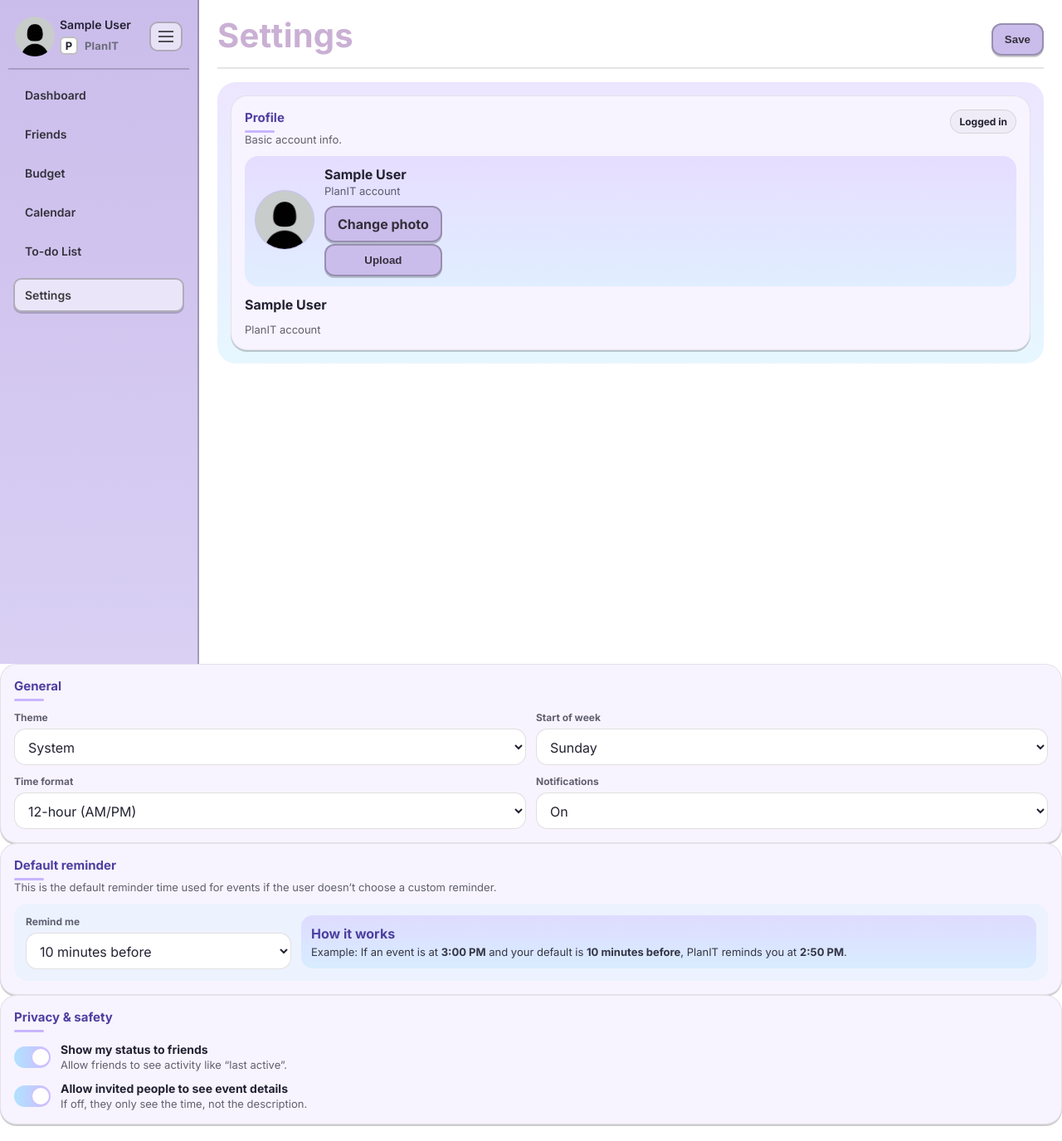
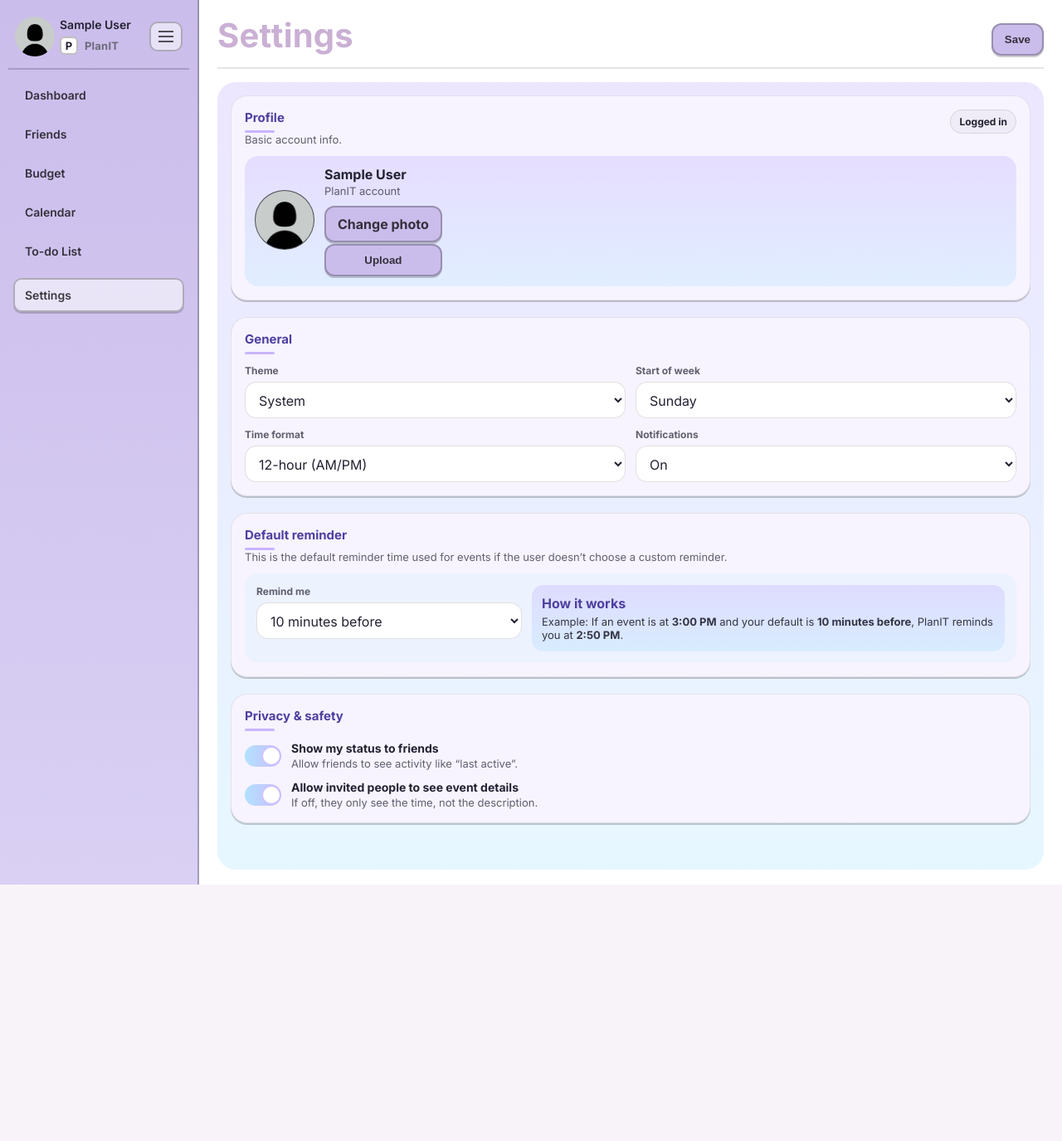
Before and after one commit to TheDeadlyFlower1098/capstoneProject, a Flask app: page /settings in a window 1280 px wide. Shown: the whole page at 83% size. After the commit the page ends 1066 px from the top, so only its background shows below. Run offline with Flask 3, Linux system fonts and the light colour scheme; the visitor is signed in with stand-in values (Sample User, id 1).

Commit message:
settings fixed

```diff
--- a/static/css/settings.css
+++ b/static/css/settings.css
@@ -2,8 +2,9 @@
 
 /* Page wrapper (adds soft color so it doesn't feel empty/white) */
 .settings-shell {
-  display: grid;
-  gap: 14px;
+  display: flex;
+  flex-direction: column;
+  gap: 20px;
 
   background: linear-gradient(
     180deg,
@@ -12,6 +13,9 @@
   );
   padding: 16px;
   border-radius: 22px;
+}
+.card {
+  height: auto;
 }
 
 /* Cards */
@@ -78,13 +82,7 @@
   border-radius: 16px;
 }
 
-.avatar {
-  width: 46px;
-  height: 46px;
-  border-radius: 999px;
-  background: rgba(171, 140, 255, 0.25);
-  border: 1px solid rgba(0,0,0,0.08);
-}
+
 
 .profile-meta {
   display: grid;
@@ -349,9 +347,21 @@
   height: 72px;
   border-radius: 50%;
   object-fit: cover;
+  border: 1px solid rgba(0,0,0,0.08);
 }
 
 .upload-btn {
   margin-top: 8px;
   display: inline-block;
 }
+.settings-shell {
+  display: flex;
+  flex-direction: column;
+  gap: 20px;
+
+  width: 100%;
+}
+
+.content {
+  min-height: auto;
+}
--- a/templates/settings.html
+++ b/templates/settings.html
@@ -18,7 +18,7 @@
 {% endblock %}
 
 {% block content %}
-  <div class="settings-shell">
+<div class="settings-shell">
 
     <!-- User card -->
     <section class="card">
@@ -75,15 +75,8 @@
   </div>
 
 </form>
-          <div class="profile-name" id="displayName">
-            {{ user_name if user_name is defined else "Name" }}
-          </div>
-          <div class="profile-sub muted">PlanIT account</div>
-        </div>
-      </div>
-    </section>
+</section>
 
-    <!-- General settings -->
     <section class="card">
       <div class="card-title">General</div>
 
@@ -191,8 +184,6 @@
 
   <script src="{{ url_for('static', filename='js/settings.js') }}"></script>
 
-  <script src="{{ url_for('static', filename='js/settings.js') }}"></script>
-
 <script>
   const input = document.getElementById("profilePicInput");
   const preview = document.getElementById("avatarPreview");
```
